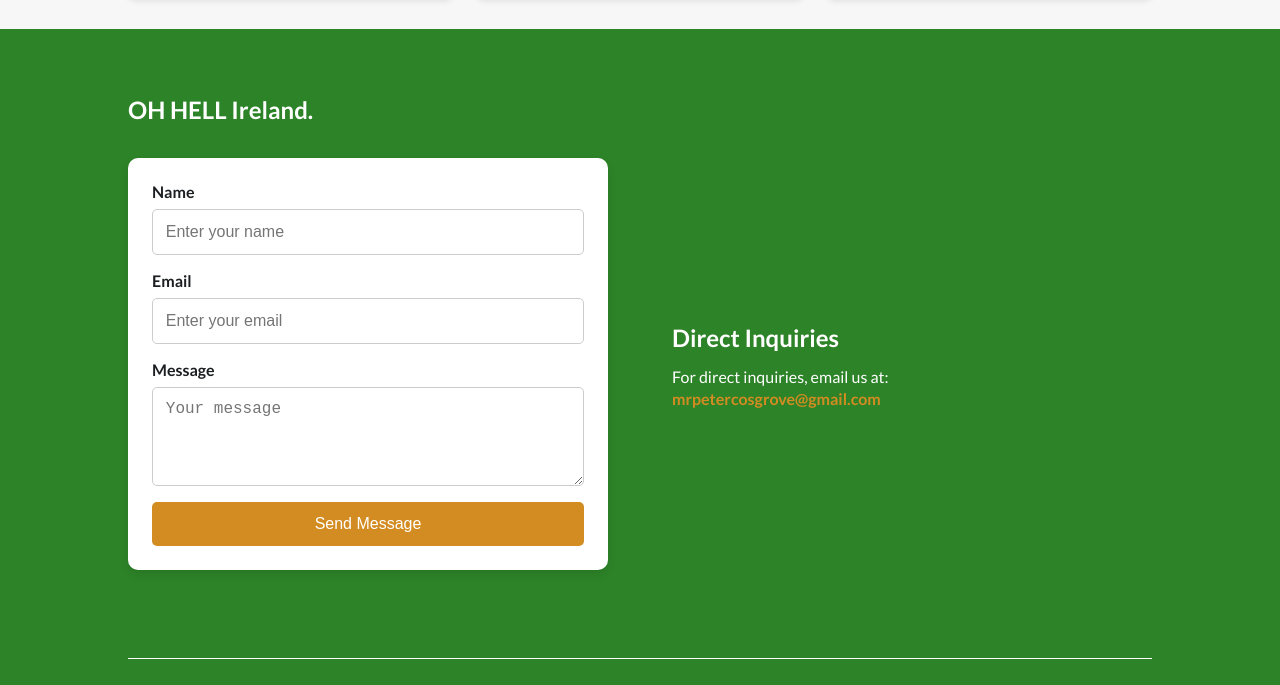
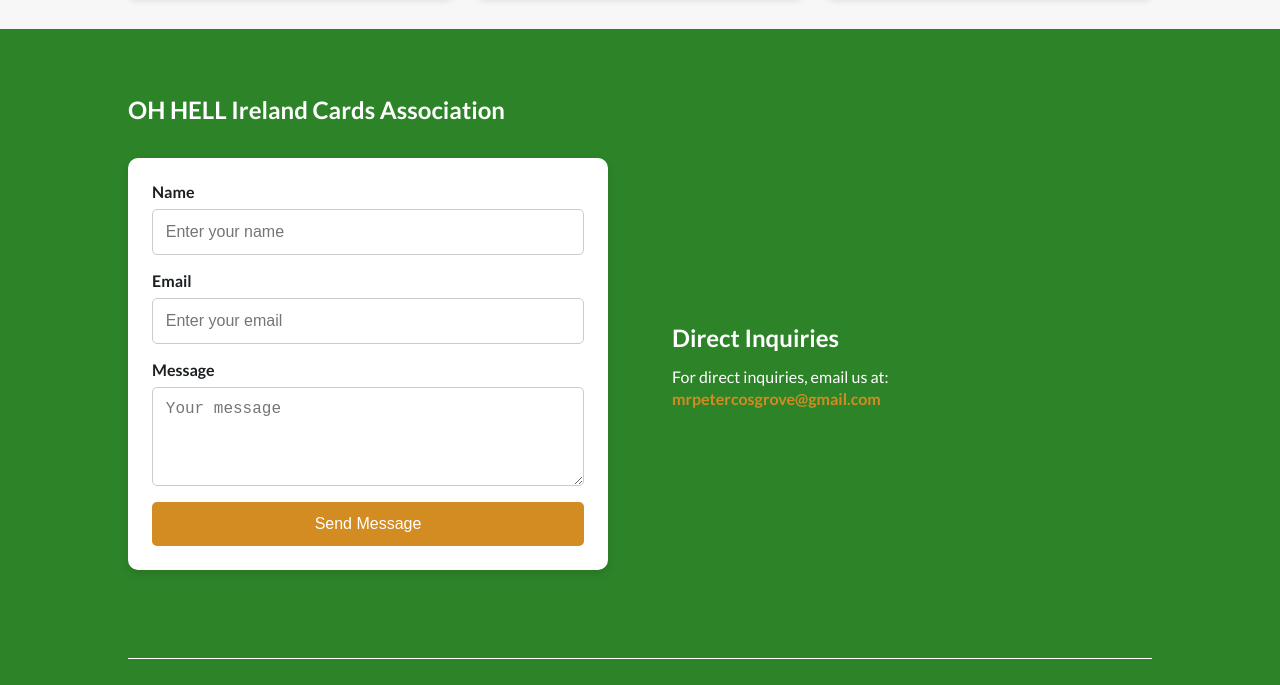
Before and after one commit to MSYK28/OH, a website: page index.html in a window 1280 px wide. Shown: the part 3534-4219 px from the top of the page. Drawn offline with nearby package versions, Linux system fonts and the light colour scheme.

Commit message:
text changes

```diff
--- a/index.html
+++ b/index.html
@@ -237,7 +237,7 @@
     <footer class="footer" id="footer">
         <div class="footer_container container">
             <h1 class="footer_title">
-                OH HELL Ireland.
+                OH HELL Ireland Cards Association
             </h1>
             <div class="footer_content grid">
                 <!-- Contact Form -->
```
